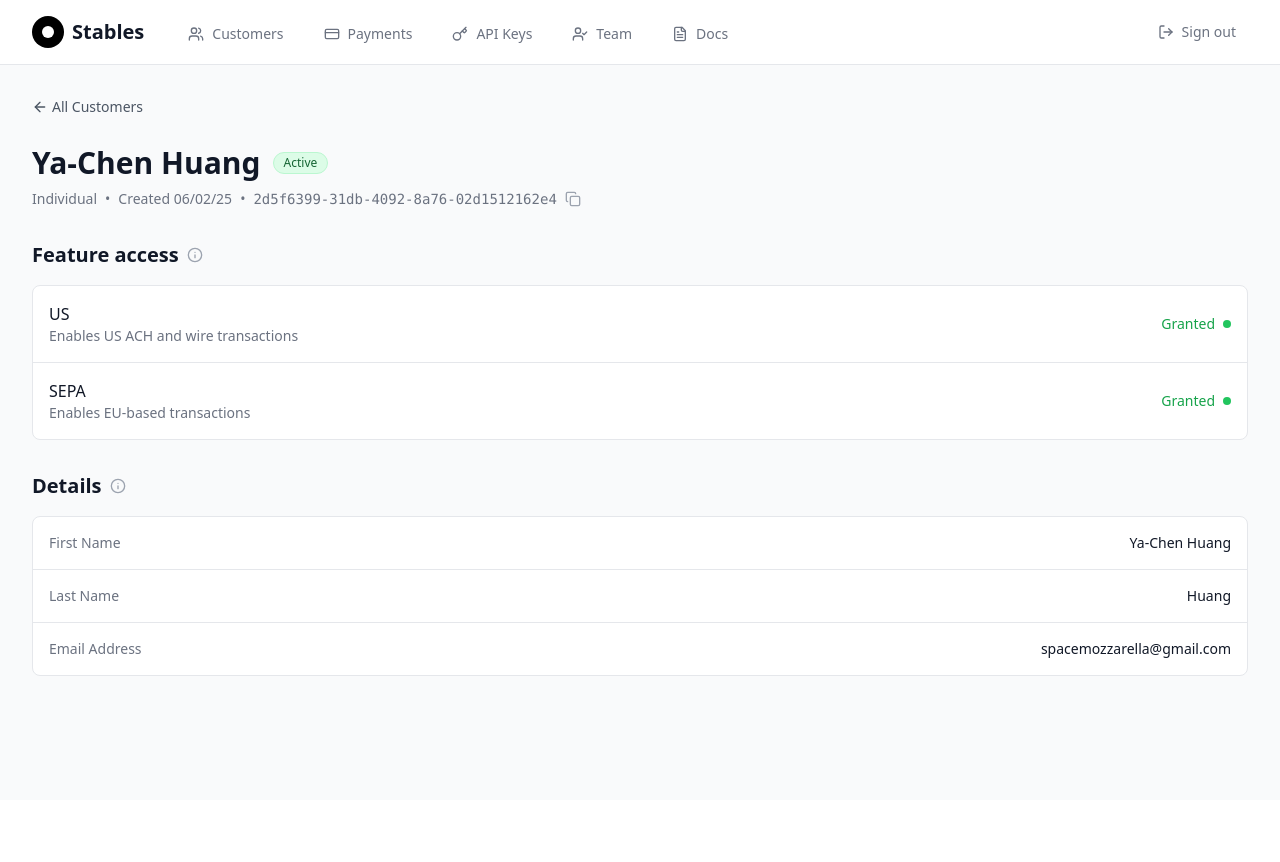
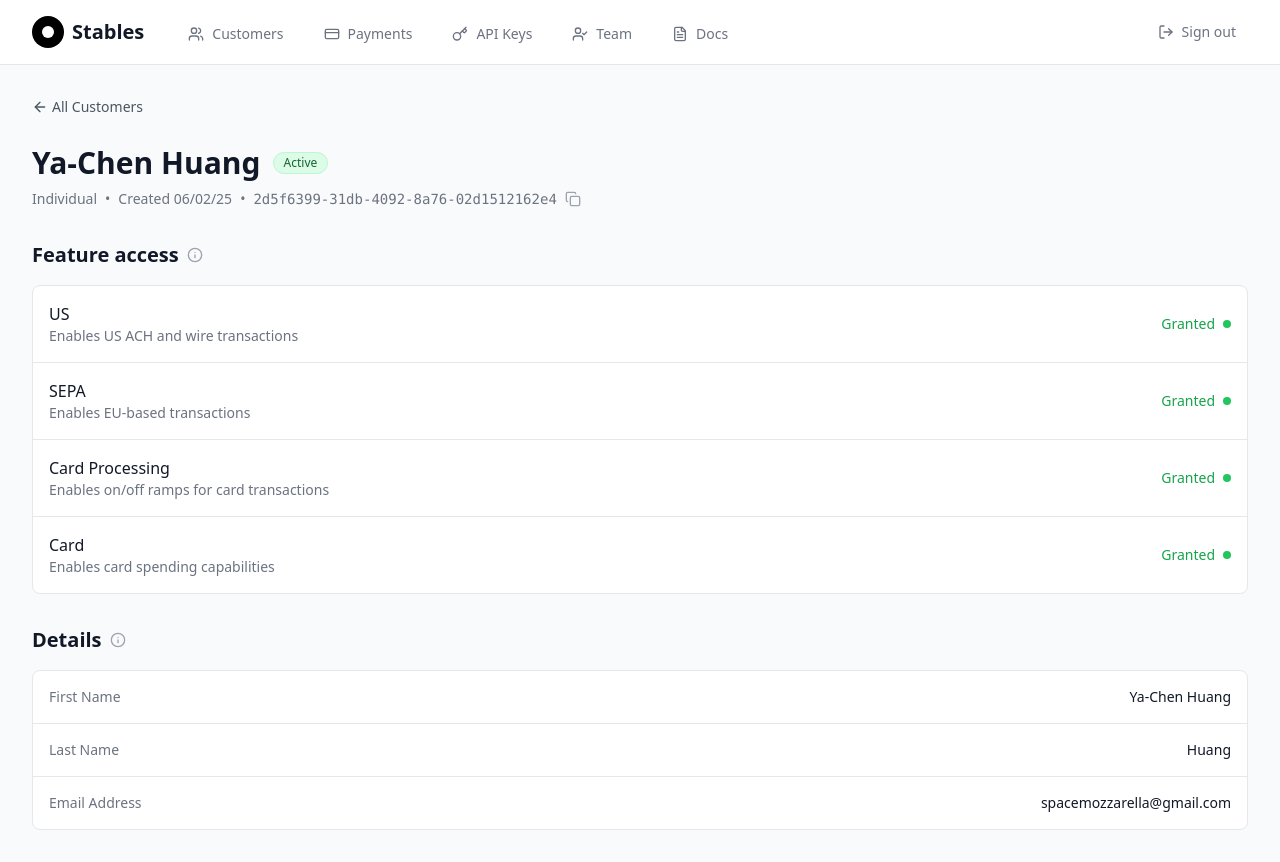
Before and after one commit to highlag555/stable-admin-view, a React (Vite) app: page /customer/1 in a window 1280 px wide. Before the commit the page ends 800 px from the top, so only its background shows below. Built offline with nearby package versions, Linux system fonts and the light colour scheme.

Commit message:
Add card processing features to customer view
Implement card processing options for on/off ramps and card spending within the customer detail view.

```diff
--- a/src/pages/CustomerDetail.tsx
+++ b/src/pages/CustomerDetail.tsx
@@ -22,7 +22,9 @@ const CustomerDetail = () => {
       tasks: null,
       featureAccess: {
         us: 'Granted',
-        sepa: 'Granted'
+        sepa: 'Granted',
+        cardProcessing: 'Granted',
+        card: 'Granted'
       }
     },
     {
@@ -38,7 +40,9 @@ const CustomerDetail = () => {
       tasks: 1,
       featureAccess: {
         us: 'Pending tasks',
-        sepa: 'Pending tasks'
+        sepa: 'Pending tasks',
+        cardProcessing: 'Pending tasks',
+        card: 'Pending tasks'
       }
     }
   ];
@@ -59,7 +63,6 @@ const CustomerDetail = () => {
         </Link>
       </div>
 
-      {/* Customer header */}
       <div className="mb-8">
         <div className="flex items-center gap-3 mb-2">
           <h1 className="text-3xl font-bold text-gray-900">{customer.name}</h1>
@@ -104,7 +107,7 @@ const CustomerDetail = () => {
         </div>
       )}
 
-      {/* Feature access section */}
+      {/* Feature access section - updated with new items */}
       <div className="mb-8">
         <div className="flex items-center gap-2 mb-4">
           <h2 className="text-xl font-semibold text-gray-900">Feature access</h2>
@@ -150,6 +153,44 @@ const CustomerDetail = () => {
                 )}
               </div>
             </div>
+            <div className="flex items-center justify-between p-4">
+              <div>
+                <div className="font-medium text-gray-900">Card Processing</div>
+                <div className="text-sm text-gray-500">Enables on/off ramps for card transactions</div>
+              </div>
+              <div className="flex items-center">
+                {customer.featureAccess.cardProcessing === 'Granted' ? (
+                  <div className="flex items-center text-green-600">
+                    <span className="text-sm font-medium mr-2">Granted</span>
+                    <div className="w-2 h-2 bg-green-500 rounded-full"></div>
+                  </div>
+                ) : (
+                  <div className="flex items-center text-yellow-600">
+                    <span className="text-sm font-medium mr-2">Pending tasks</span>
+                    <div className="w-2 h-2 bg-yellow-500 rounded-full"></div>
+                  </div>
+                )}
+              </div>
+            </div>
+            <div className="flex items-center justify-between p-4">
+              <div>
+                <div className="font-medium text-gray-900">Card</div>
+                <div className="text-sm text-gray-500">Enables card spending capabilities</div>
+              </div>
+              <div className="flex items-center">
+                {customer.featureAccess.card === 'Granted' ? (
+                  <div className="flex items-center text-green-600">
+                    <span className="text-sm font-medium mr-2">Granted</span>
+                    <div className="w-2 h-2 bg-green-500 rounded-full"></div>
+                  </div>
+                ) : (
+                  <div className="flex items-center text-yellow-600">
+                    <span className="text-sm font-medium mr-2">Pending tasks</span>
+                    <div className="w-2 h-2 bg-yellow-500 rounded-full"></div>
+                  </div>
+                )}
+              </div>
+            </div>
           </div>
         </div>
       </div>
```
